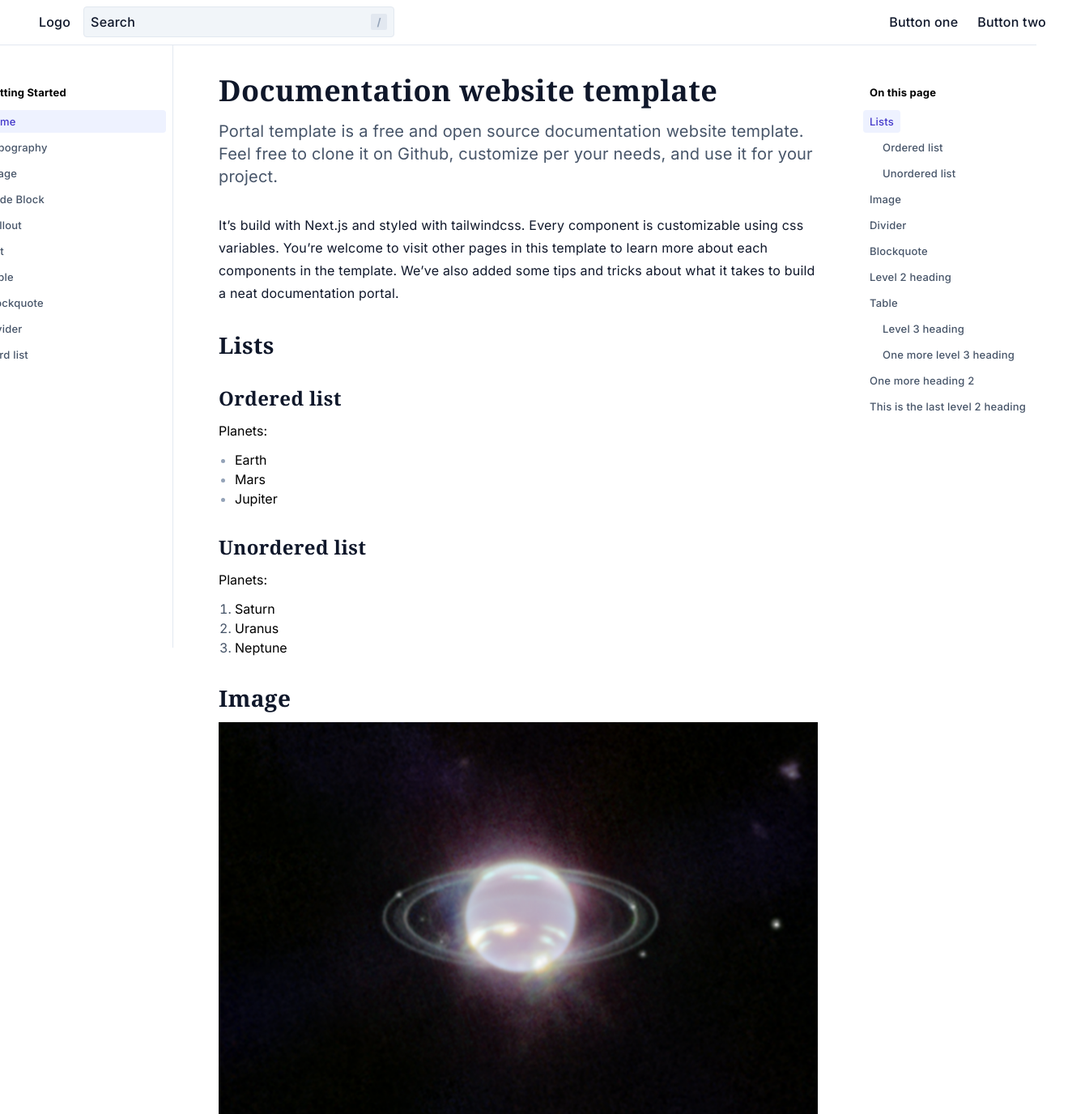
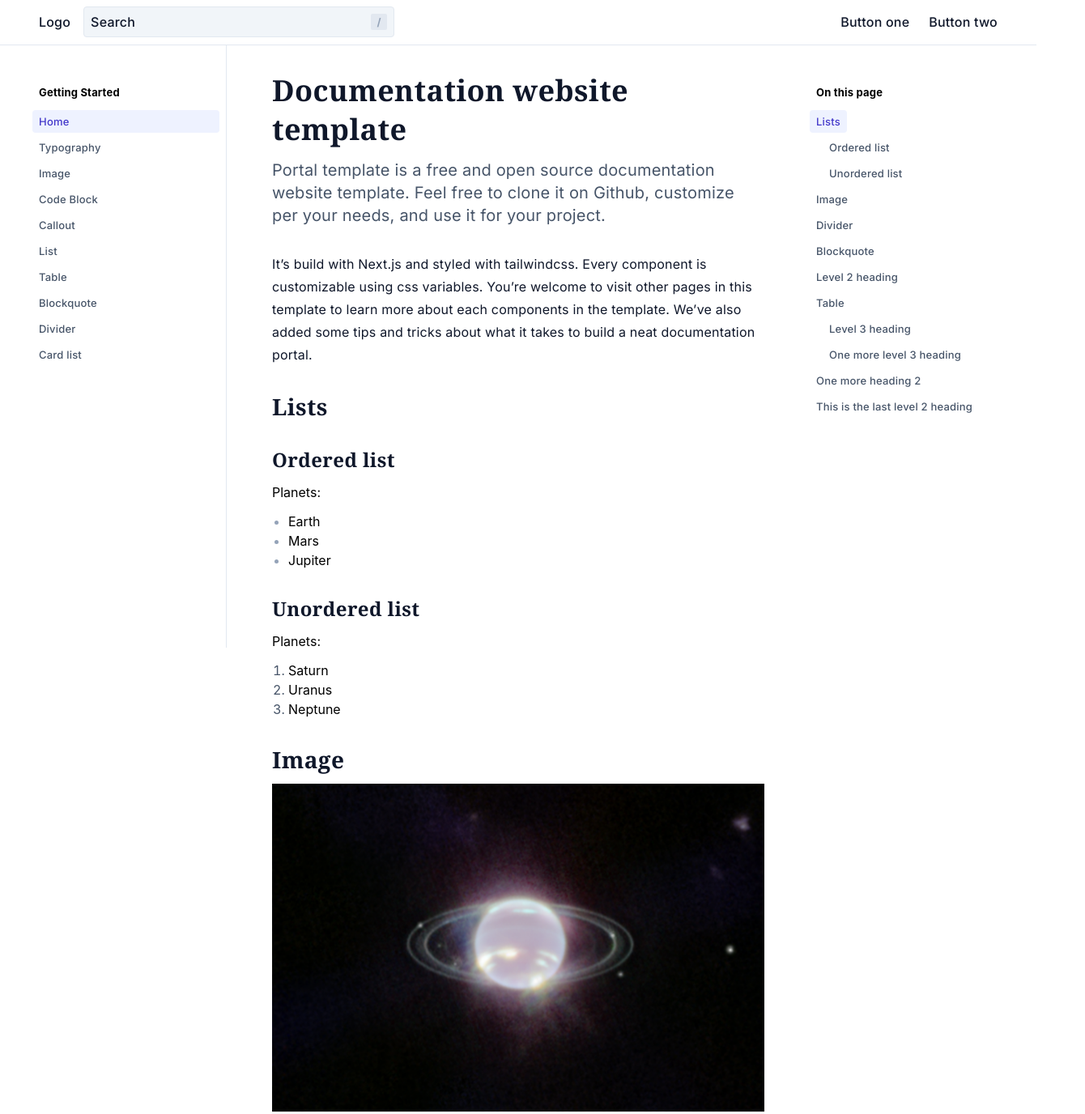
Before and after one commit to vrepsys/portal-template, a Next.js app: page / in a window 1280 px wide. Shown: the top 1376 px of the page at 81% size, 1340 px wide, since content can reach past the window. Built offline with nearby package versions, Linux system fonts and the light colour scheme; a web font is replaced by a local one.

Commit message:
fixed layout max width

```diff
--- a/components/page-layout/page-layout.tsx
+++ b/components/page-layout/page-layout.tsx
@@ -31,7 +31,7 @@ export const PageLayout: React.FC<PropsWithChildren> = ({ children }) => {
                   'bg-white sticky top-0 lg:border-b lg:border-color-divider lg:overflow-y-visible h-14 z-50'
                 )}
               >
-                <div className="mx-auto px-3 py-2 border-b border-color-divider lg:border-none lg:px-10 lg:w-[1040px] xl:w-[1340px] h-14">
+                <div className="mx-auto px-3 py-2 border-b border-color-divider w-full lg:border-none lg:px-10 lg:max-w-tablet xl:max-w-desktop h-14">
                   <div className="flex gap-2 items-center">
                     <div className="flex grow gap-2 items-center">
                       <a className="button" href="#">
@@ -91,13 +91,16 @@ export const PageLayout: React.FC<PropsWithChildren> = ({ children }) => {
             </>
           )}
         </Popover>
-        <div className="mx-auto px-5 lg:px-10 flex justify-center lg:grid lg:gap-14 lg:grid-cols-page-tablet xl:grid-cols-page-desktop">
-          <div className="hidden lg:block border-r border-r-color-divider sticky top-14 pt-8 overflow-y-scroll h-[calc(100vh_-_theme(spacing.14))]">
+        <div className="mx-auto px-5 lg:px-10 flex justify-center lg:grid lg:gap-14 lg:grid-cols-page-tablet lg:max-w-tablet xl:grid-cols-page-desktop xl:max-w-desktop">
+          <div className="hidden lg:block border-r border-r-color-divider sticky top-14 pt-8 pr-2 overflow-y-scroll h-[calc(100vh_-_theme(spacing.14))]">
+            <div className='hidden lg:block xl:hidden'>
+              <TableOfContents />
+            </div>
             <SideNavigation selectedPath={pathname} />
           </div>
           <main className="pb-96 pt-8 max-w-main-content">{children}</main>
           <aside className="hidden lg:block border-r-color-divider sticky top-14 pt-8 overflow-y-scroll h-[calc(100vh_-_theme(spacing.14))]">
-            <div className="">
+            <div className="hidden xl:block">
               <TableOfContents />
             </div>
           </aside>
--- a/components/side-navigation/SideNavigation.tsx
+++ b/components/side-navigation/SideNavigation.tsx
@@ -21,7 +21,7 @@ export const SideNavigation: React.FC<Props> = ({ selectedPath }) => {
   return (
     <nav aria-label="Side navigation">
       <div className="list-headline lg:small">Getting Started</div>
-      <ul className="pr-2">
+      <ul>
         {navItems.map((item, i) => (
           <li key={i} className="my-1">
             <Button
--- a/components/table-of-contents/TableOfContents.tsx
+++ b/components/table-of-contents/TableOfContents.tsx
@@ -59,6 +59,9 @@ export const TableOfContents: React.FC<{}> = () => {
   const { nestedHeadings } = useHeadingsData();
   const [activeId, setActiveId] = useState<string>();
   useIntersectionObserver(setActiveId);
+  if (!nestedHeadings.length) {
+    return <></>;
+  }
   return (
     <nav aria-label="Table of contents">
       <div className="list-headline lg:small">On this page</div>
--- a/pages/list.tsx
+++ b/pages/list.tsx
@@ -34,7 +34,7 @@ const ListsPage: NextPage = () => {
           <li><p>Sweet raspberries</p></li>
         </ul>
         <p>Lists is here.</p>
-        <ol start="98">
+        <ol>
           <li><p>Large apples</p></li>
           <li><p>Fresh oranges in a basket full of other tasty fruits that would be amazing for Sunday breakfast. Yummy</p></li>
           <li>
--- a/styles/globals.css
+++ b/styles/globals.css
@@ -9,8 +9,8 @@ body {
   padding: 0;
   margin: 0;
   -webkit-font-smoothing: antialiased;
-  /* font-family: -apple-system, BlinkMacSystemFont, Segoe UI, Roboto, Oxygen,
-    Ubuntu, Cantarell, Fira Sans, Droid Sans, Helvetica Neue, sans-serif; */
+  font-family: -apple-system, BlinkMacSystemFont, Segoe UI, Roboto, Oxygen,
+    Ubuntu, Cantarell, Fira Sans, Droid Sans, Helvetica Neue, sans-serif;
 }
 
 a {
--- a/tailwind.config.js
+++ b/tailwind.config.js
@@ -27,10 +27,12 @@ module.exports = {
       },
       maxWidth: {
         'main-content': 'var(--main-content-width)',
+        'tablet': '1040px',
+        'desktop': '1440px',
       },
       gridTemplateColumns: {
-        'page-tablet': '15rem var(--main-content-width)',
-        'page-desktop': '15rem var(--main-content-width) 15rem',
+        'page-tablet': '15rem 1fr',
+        'page-desktop': '15rem 1fr 15rem',
       },
       colors: {
         'color-default': 'var(--color-default)',
```
